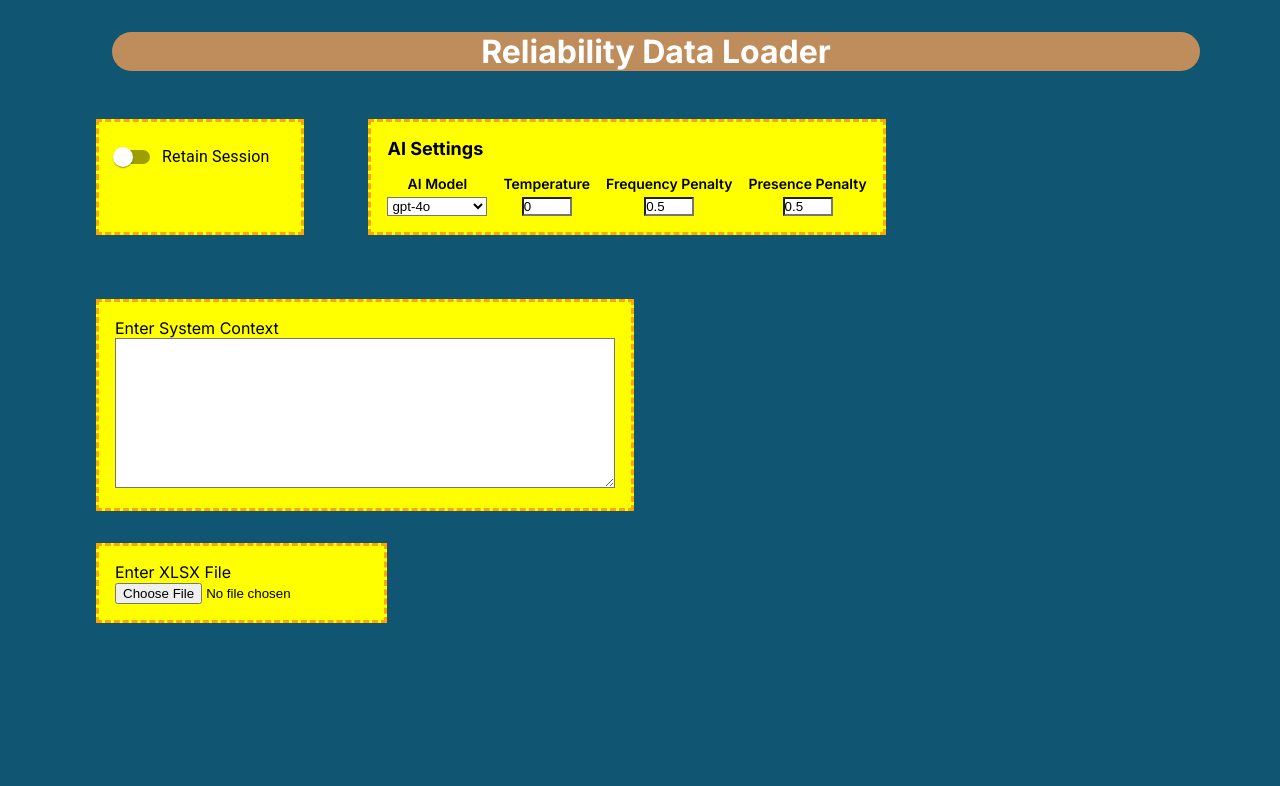
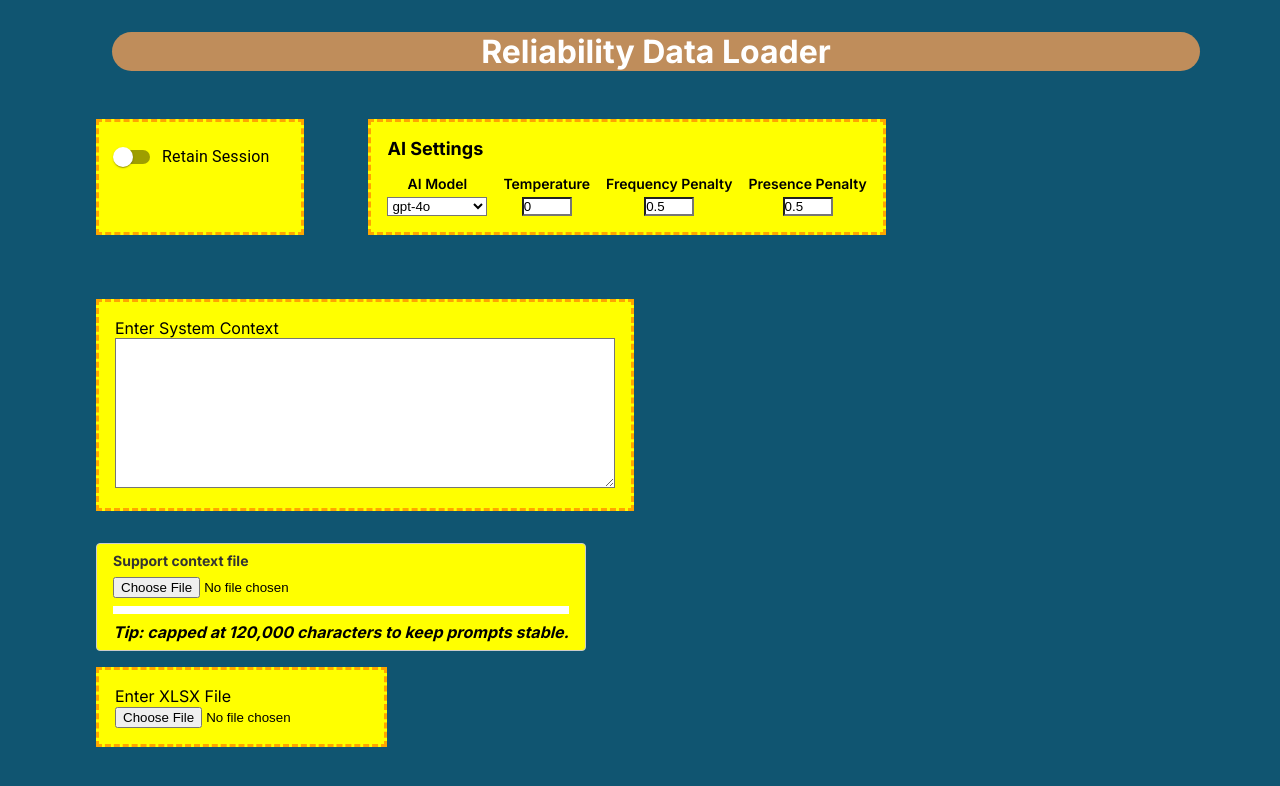
Before and after one commit to dlasap/reliability-data-loader, a Next.js app: page / in a window 1280 px wide. Shown: the top 786 px of the page. Built offline with nearby package versions, Linux system fonts and the light colour scheme.

Commit message:
add support file extractor

```diff
--- a/app/components/CSVReader.jsx
+++ b/app/components/CSVReader.jsx
@@ -20,6 +20,8 @@ import aiModels from "../constants/ai-models";
 import dynamic from "next/dynamic";
 import { FormControlLabel, FormGroup } from "@mui/material";
 import XLSXExporter from "./XLSXExporter";
+import SupportFileUploader from "./SupportFileUploader";
+import { useSupport } from "../context/supportContext";
 
 const static_data = `Functions;Failure Modes;Root Causes;Failure Effects;Recommended Tasks
 To provide clean and compressed air to the gas turbine, with a performance standard of maintaining an inlet air temperature below 50°C and a pressure drop across the system below 2% of the total pressure.;Air contamination;Inadequate filtration system;Reduced turbine efficiency, increased wear and tear on turbine components;Regular maintenance and replacement of air filters
@@ -50,7 +52,9 @@ const CSVReader = () => {
   const [supportFile, setSupportFile] = useState("");
 
   const [fileName, setFileName] = useState("");
-  const [context, setContext] = useState("");
+  // const [context, setContext] = useState("");
+  const { supportText: context, setSupportText: setContext } = useSupport();
+
   const [aiSettings, setAisettings] = useState({
     temperature: 0,
     model: aiModels.gpt4o,
@@ -576,6 +580,10 @@ const CSVReader = () => {
         </div>
       </div>
 
+      <div>
+        <SupportFileUploader />
+      </div>
+
       <div
         style={{
           background: "yellow",
--- /dev/null
+++ b/app/components/SupportFileUploader.jsx
@@ -0,0 +1,75 @@
+// components/SupportFileUploader.jsx
+"use client";
+import { useState } from "react";
+import { extractTextFromFile, cleanSupport } from "../utils/extractor";
+import { useSupport } from "../context/supportContext";
+
+const MAX_SUPPORT_CHARS = 120000; // ~safe cap
+
+ const SupportFileUploader = () =>{
+  const { setSupportText } = useSupport();
+  const [status, setStatus] = useState("");
+  const [previewChars, setPreviewChars] = useState(0);
+  const [name, setName] = useState("");
+
+  async function onPick(e) {
+    const file = e.target.files?.[0];
+    if (!file) return;
+    setStatus("Extracting...");
+    setName(file.name);
+
+    try {
+      const raw = await extractTextFromFile(file);
+      const cleaned = cleanSupport(raw);
+      const capped = cleaned.slice(0, MAX_SUPPORT_CHARS);
+      setSupportText(capped);
+      setPreviewChars(capped.length);
+      setStatus("Ready ✓");
+    } catch (err) {
+      console.error(err);
+      setStatus(`Error: ${err?.message || "failed to extract"}`);
+      setSupportText(null);
+    }
+  }
+
+  return (
+    <div style={{
+      display: "flex",
+      flexDirection: "column",
+      gap: 8,
+      background: "yellow",
+      width: "fit-content",
+      padding: "8px 16px",
+      border: "1px solid #ccc",
+      borderRadius: "4px",
+      marginBottom: "1rem",
+    }}>
+      <label style={{
+        fontSize: "14px",
+        fontWeight: "bold",
+        color: "#333"
+      }}>Support context file</label>
+      <input
+        type="file"
+        accept=".pdf,.docx,.txt,.md,.csv"
+        onChange={onPick}
+      />
+      <div className="text-xs text-gray-500" style={{
+        color: "green",
+        fontSize: "18px",
+        fontWeight: "bold",
+        background: "white",
+        padding: "4px 8px",
+      }}>
+        {status} {name ? `• ${name}` : ""}{" "}
+        {previewChars ? `• ${previewChars.toLocaleString()} chars` : ""}
+      </div>
+      <p className="text-xs text-gray-500" style={{ fontStyle: "italic", fontWeight: "bold"}}>
+        Tip: capped at {MAX_SUPPORT_CHARS.toLocaleString()} characters to keep
+        prompts stable.
+      </p>
+    </div>
+  );
+}
+
+export default SupportFileUploader
--- /dev/null
+++ b/app/context/supportContext.jsx
@@ -0,0 +1,19 @@
+"use client";
+import React, { createContext, useContext, useState } from "react";
+
+const Ctx = createContext(null);
+
+export function SupportProvider({ children }) {
+  const [supportText, setSupportText] = useState(null);
+  return (
+    <Ctx.Provider value={{ supportText, setSupportText }}>
+      {children}
+    </Ctx.Provider>
+  );
+}
+
+export function useSupport() {
+  const ctx = useContext(Ctx);
+  if (!ctx) throw new Error("useSupport must be used within <SupportProvider>");
+  return ctx;
+}
--- a/app/layout.js
+++ b/app/layout.js
@@ -1,3 +1,4 @@
+import { SupportProvider } from "./context/supportContext";
 import "./globals.css";
 import { Inter } from "next/font/google";
 
@@ -11,7 +12,9 @@ export const metadata = {
 export default function RootLayout({ children }) {
   return (
     <html lang="en">
-      <body className={inter.className}>{children}</body>
+      <body className={inter.className}>
+        <SupportProvider>{children}</SupportProvider>
+      </body>
     </html>
   );
 }
--- /dev/null
+++ b/app/utils/extractor.js
@@ -0,0 +1,64 @@
+// lib/extractors.js
+export async function extractTextFromFile(file) {
+  const mime = file.type || "";
+  const name = (file.name || "").toLowerCase();
+
+  // PDF
+  // PDF
+  if (mime.includes("pdf") || name.endsWith(".pdf")) {
+    // 1) Load pdfjs
+    const pdfjs = await import("pdfjs-dist");
+
+    // 2) Point workerSrc to the ESM worker file
+    // Most reliable approach across bundlers:
+    try {
+      const workerUrl = new URL("pdfjs-dist/build/pdf.worker.min.mjs", import.meta.url);
+      pdfjs.GlobalWorkerOptions.workerSrc = workerUrl.toString();
+    } catch (e) {
+      // Fallback for bundlers that return the URL via default export:
+      const workerMod = await import("pdfjs-dist/build/pdf.worker.min.mjs");
+      pdfjs.GlobalWorkerOptions.workerSrc = workerMod && workerMod.default ? workerMod.default : workerMod;
+    }
+
+    // 3) Parse
+    const buf = await file.arrayBuffer();
+    const pdf = await pdfjs.getDocument({ data: buf }).promise;
+
+    let text = "";
+    for (let i = 1; i <= pdf.numPages; i++) {
+      const page = await pdf.getPage(i);
+      const content = await page.getTextContent();
+      text += content.items.map((it) => it.str).join(" ") + "\n";
+    }
+    return text;
+  }
+
+  // DOCX
+  if (mime.includes("word") || mime.includes("officedocument") || name.endsWith(".docx")) {
+    const mammoth = await import("mammoth/mammoth.browser");
+    const arrayBuffer = await file.arrayBuffer();
+    const { value } = await mammoth.extractRawText({ arrayBuffer });
+    return value;
+  }
+
+  // CSV/TSV
+  if (mime.includes("csv") || name.endsWith(".csv") || name.endsWith(".tsv")) {
+    const Papa = (await import("papaparse")).default;
+    const txt = await file.text();
+    const parsed = Papa.parse(txt, { skipEmptyLines: true });
+    return parsed.data.map((row) => (Array.isArray(row) ? row.join(" ") : String(row))).join("\n");
+  }
+
+  // TXT / MD / fallback
+  return await file.text();
+}
+
+export function cleanSupport(raw = "") {
+  return String(raw)
+    .replace(/<style[\s\S]*?<\/style>/gi, " ")
+    .replace(/<script[\s\S]*?<\/script>/gi, " ")
+    .replace(/<[^>]+>/g, " ")
+    .replace(/\u00a0/g, " ")
+    .replace(/\s+/g, " ")
+    .trim();
+}
--- a/package.json
+++ b/package.json
@@ -21,8 +21,10 @@
     "exceljs": "^4.4.0",
     "framer-motion": "^10.16.4",
     "github-markdown-css": "^5.8.1",
+    "mammoth": "^1.10.0",
     "next": "^13.4.13",
-    "papaparse": "^5.4.1",
+    "papaparse": "^5.5.3",
+    "pdfjs-dist": "^5.4.54",
     "react": "18.2.0",
     "react-csv": "^2.2.2",
     "react-csv-to-table": "^0.0.4",
```
Also changed, not shown: 1 other file (tests, documents, lock files or other folders).
